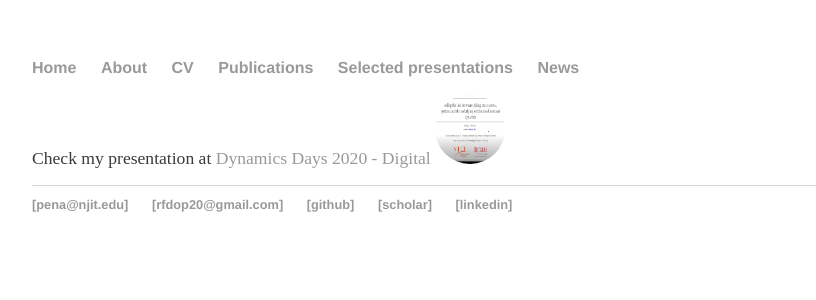
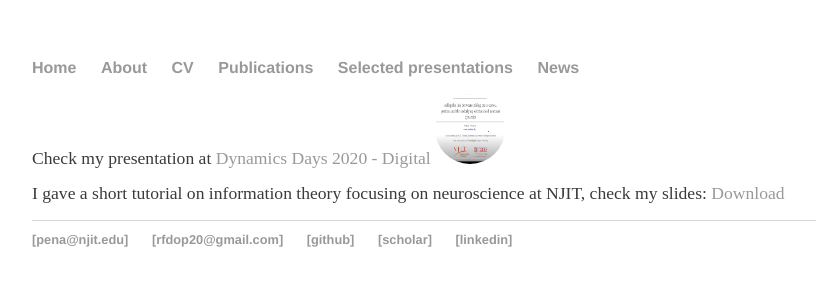
Before and after one commit to pena-rodrigo/oldwebsite, a Jekyll site: the page built from presentations/index.html, in a window 1280 px wide. Shown: the top 300 px of the page, without its empty margins (160-976 px from the left). Built offline with Jekyll 4.4.1, drawn with Linux system fonts in a browser that asks for light colours.

Commit message:
info theory

```diff
--- a/presentations/index.html
+++ b/presentations/index.html
@@ -10,4 +10,6 @@ title: Rodrigo Pena
 			width=70" height="70">
 		 </a>
 
+	<p>I gave a short tutorial on information theory focusing on neuroscience at NJIT, check my slides: <a href="JC_info_theory.pdf" target="_blank">Download</a></p>
+
 </div><!-- /.blurb -->
```
Also changed, not shown: 1 other file.
